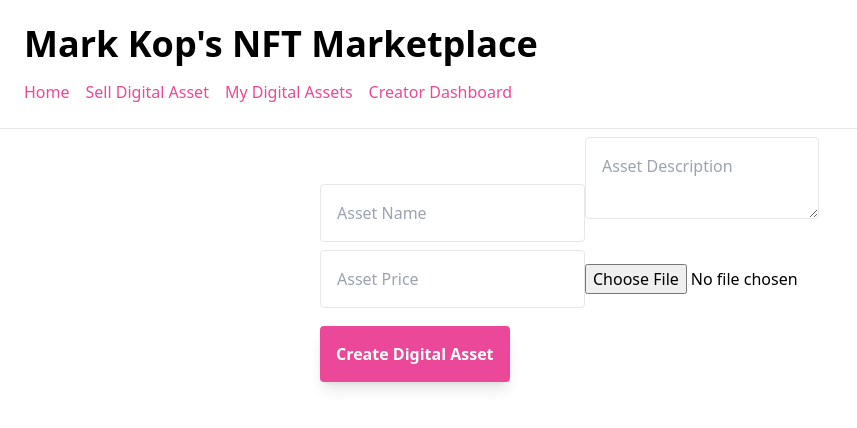
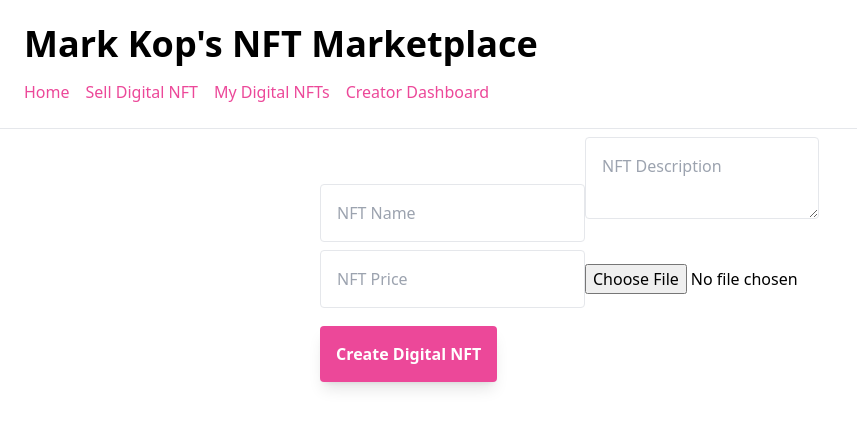
Before and after one commit to Markkop/nft-marketplace, a Next.js app: page /create-item in a window 1280 px wide. Shown: the top 428 px of the page, without its empty margins (0-857 px from the left). Built offline with nearby package versions, Linux system fonts and the light colour scheme; no server answers.

Commit message:
refac: rename asset to NFT

```diff
--- a/components/NavBar.js
+++ b/components/NavBar.js
@@ -6,8 +6,8 @@ export default function NavBar () {
     <p className="text-4xl font-bold">{"Mark Kop's NFT Marketplace"}</p>
     <div className="flex mt-4">
       <NavItem title="Home" href="/" />
-      <NavItem title="Sell Digital Asset" href="/create-item" />
-      <NavItem title="My Digital Assets" href="/my-assets" />
+      <NavItem title="Sell Digital NFT" href="/create-item" />
+      <NavItem title="My Digital NFTs" href="/my-nfts" />
       <NavItem title="Creator Dashboard" href="/creator-dashboard" />
     </div>
   </nav>
--- a/pages/create-item.js
+++ b/pages/create-item.js
@@ -1,6 +1,6 @@
 import { useState } from 'react'
 import { ethers } from 'ethers'
-import { create as ipfsHttpClient } from 'ipfs-http-client'
+import axios from 'axios'
 import { useRouter } from 'next/router'
 import Web3Modal from 'web3modal'
 import { useForm } from 'react-hook-form'
@@ -12,14 +12,23 @@ import {
 import NFT from '../artifacts/contracts/NFT.sol/NFT.json'
 import Market from '../artifacts/contracts/Marketplace.sol/Marketplace.json'
 
-async function uploadDataToIPFS (data) {
-  try {
-    const client = ipfsHttpClient('https://ipfs.infura.io:5001/api/v0')
-    const added = await client.add(data)
-    return `https://ipfs.infura.io/ipfs/${added.path}`
-  } catch (error) {
-    console.log('Error uploading file: ', error)
-  }
+function createNFTFormDataFile (name, description, price, file) {
+  const formData = new FormData()
+  formData.append('name', name)
+  formData.append('description', description)
+  formData.append('price', price)
+  formData.append('file', file[0])
+  return formData
+}
+
+async function uploadFileToIPFS (formData) {
+  const { data } = await axios.post('/api/upload', formData, {
+    headers: {
+      'Content-Type': 'multipart/form-data'
+    }
+  })
+
+  return data.url
 }
 
 export default function CreateItem () {
@@ -28,15 +37,10 @@ export default function CreateItem () {
   const router = useRouter()
 
   async function onFileChange (event) {
-    const file = event.target.files[0]
-    const url = await uploadDataToIPFS(file)
-    setFileUrl(url)
+    setFileUrl(URL.createObjectURL(event.target.files[0]))
   }
 
-  async function createMarket (name, description, price, assetFileUrl) {
-    if (!name || !description || !price || !assetFileUrl) return
-    const data = JSON.stringify({ name, description, image: assetFileUrl })
-    const metadataUrl = await uploadDataToIPFS(data)
+  async function createMarket (price, metadataUrl) {
     await createSale(metadataUrl, price)
   }
 
@@ -66,9 +70,10 @@ export default function CreateItem () {
     router.push('/')
   }
 
-  async function onSubmit (formData) {
-    const { name, description, price } = formData
-    await createMarket(name, description, price, fileUrl)
+  async function onSubmit ({ name, description, price, file }) {
+    const formData = createNFTFormDataFile(name, description, price, file)
+    const url = await uploadFileToIPFS(formData)
+    await createMarket(price, url)
   }
 
   return (
@@ -76,27 +81,28 @@ export default function CreateItem () {
       <div className="w-1/2 flex flex-col pb-12">
         <form onSubmit={handleSubmit(onSubmit)}>
           <input
-            placeholder="Asset Name"
+            placeholder="NFT Name"
             className="mt-8 border rounded p-4"
             name="name"
             {...register('name')}
           />
           <textarea
-            placeholder="Asset Description"
+            placeholder="NFT Description"
             className="mt-2 border rounded p-4"
             name="description"
             {...register('description')}
           />
           <input
-            placeholder="Asset Price"
+            placeholder="NFT Price"
             className="mt-2 border rounded p-4"
             name="price"
             {...register('price')}
           />
           <input
             type="file"
-            name="Asset"
+            name="file"
             className="my-4"
+            {...register('file')}
             onChange={onFileChange}
           />
           {
@@ -105,7 +111,7 @@ export default function CreateItem () {
             )
           }
           <button type="submit" className="font-bold mt-4 bg-pink-500 text-white rounded p-4 shadow-lg">
-            Create Digital Asset
+            Create Digital NFT
           </button>
         </form>
 
--- a/pages/my-assets.js
+++ b/pages/my-nfts.js
@@ -45,7 +45,7 @@ export default function MyAssets () {
     setNfts(items)
     setLoadingState('loaded')
   }
-  if (loadingState === 'loaded' && !nfts.length) return (<h1 className="py-10 px-20 text-3xl">No assets owned</h1>)
+  if (loadingState === 'loaded' && !nfts.length) return (<h1 className="py-10 px-20 text-3xl">No NFTs owned</h1>)
   return (
     <div className="flex justify-center">
       <div className="p-4">
```
